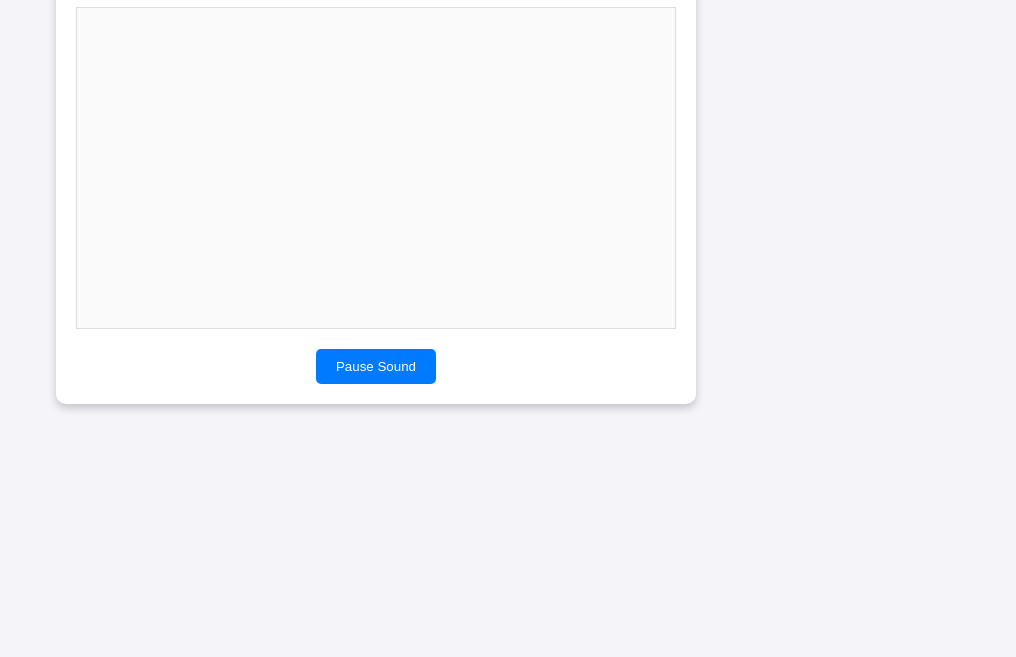
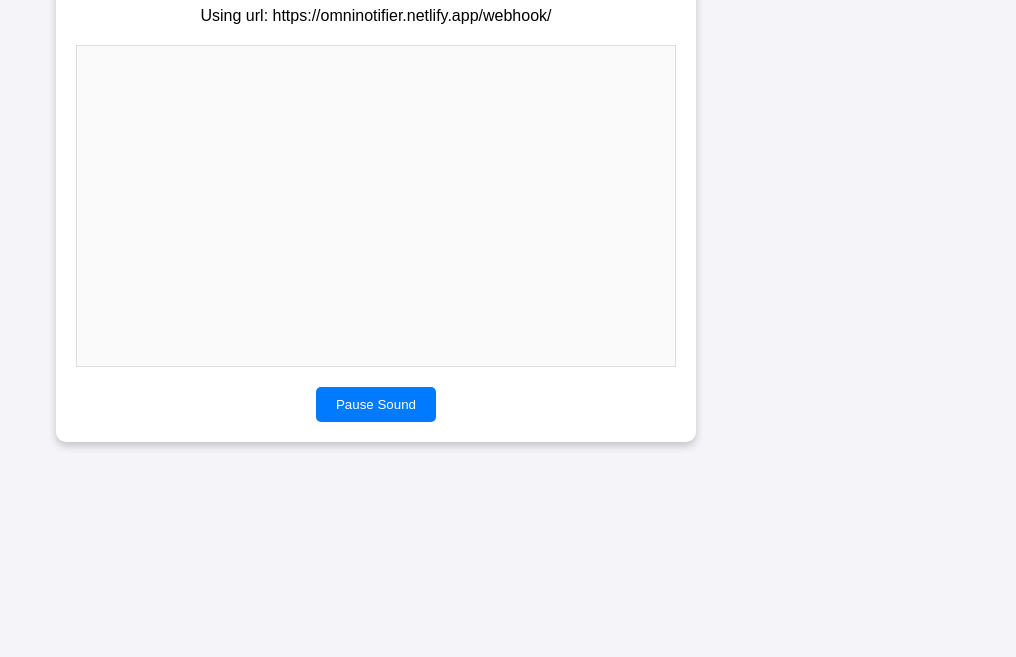
Before and after one commit to kylekumar28/omni_notifier, a plain HTML site: page public/index.html in a window 1280 px wide. Shown: the part 143-800 px from the top of the page, without its empty margins (264-1280 px from the left). Drawn offline with Linux system fonts and the light colour scheme; no server answers.

Commit message:
Update index.html

```diff
--- a/public/index.html
+++ b/public/index.html
@@ -10,6 +10,7 @@
 		<div id="connection-status" class="badge">Disconnected</div>
 		<div class="notifier">
 			<h1>Discord Channel Notifier</h1>
+			<p>Using url: https://omninotifier.netlify.app/webhook/</p>
 			<div id="messages"></div>
 			<button id="pause-sound">Pause Sound</button>
 		</div>
```
